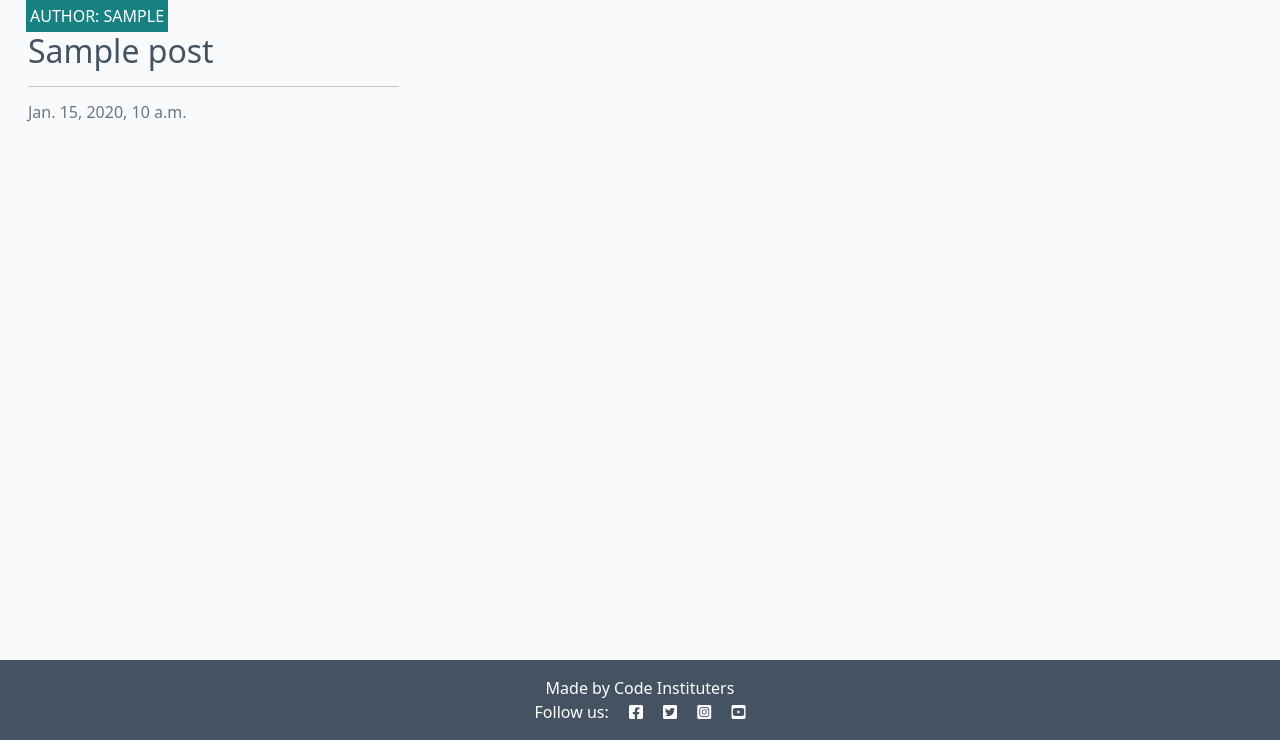
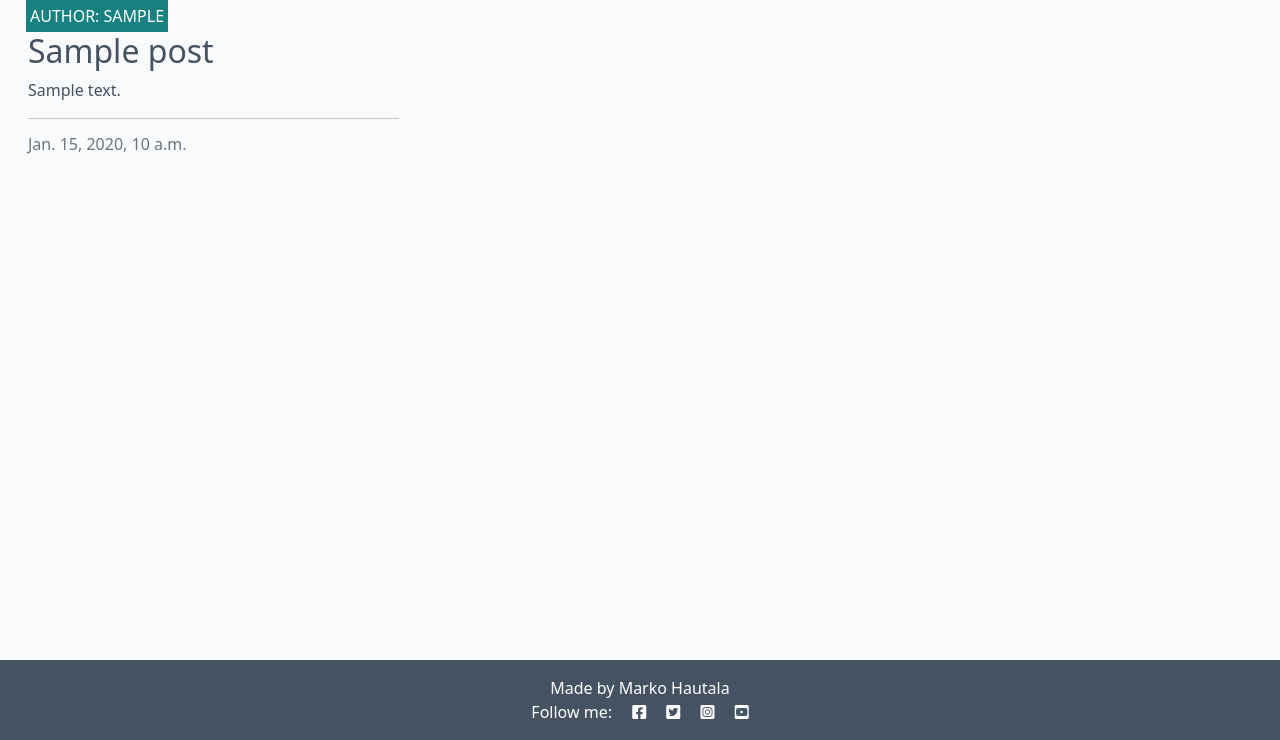
Before and after one commit to markohautala/django-blog, a Django app: page / in a window 1280 px wide. Shown: the part 60-800 px from the top of the page. Run offline with Django 4.2, Linux system fonts and the light colour scheme; tables that the repository leaves empty hold one stand-in row (values such as "Sample post"); parts of the project's set-up code (start-up, migrations or seed data) failed here and were passed over; some libraries are stand-ins or nearby versions.

Commit message:
Add post excerpt to blog index page

```diff
--- a/blog/templates/blog/index.html
+++ b/blog/templates/blog/index.html
@@ -20,6 +20,7 @@
                             </div>
                             <a href="#" class="post-link">
                                 <h2 class="card-title">{{ post.title }}</h2>
+                                <p class="card-text">{{ post.excerpt }}</p>
                             </a>
 
                             <hr />
--- a/templates/base.html
+++ b/templates/base.html
@@ -40,7 +40,7 @@
                 <ul class="navbar-nav me-auto mb-2 mb-lg-0">
                     <li class="nav-item">
                         <a class="nav-link {% if request.path == home_url %}active{% endif %}" aria-current="page"
-                            href="#">Home</a>
+                            href="{% url 'home' %}">Home</a>
                     </li>
 
                 </ul>
@@ -61,8 +61,8 @@
 
     <!-- Footer -->
     <footer class="footer mt-auto py-3 dark-bg">
-        <p class="m-0 text-center text-white">Made by Code Instituters</p>
-        <p class="m-0 text-center text-white">Follow us: <i class="fab fa-facebook-square ms-3"></i>
+        <p class="m-0 text-center text-white">Made by Marko Hautala</p>
+        <p class="m-0 text-center text-white">Follow me: <i class="fab fa-facebook-square ms-3"></i>
             <i class="fab fa-twitter-square ms-3"></i>
             <i class="fab fa-instagram-square ms-3"></i>
             <i class="fab fa-youtube-square ms-3"></i>
```
